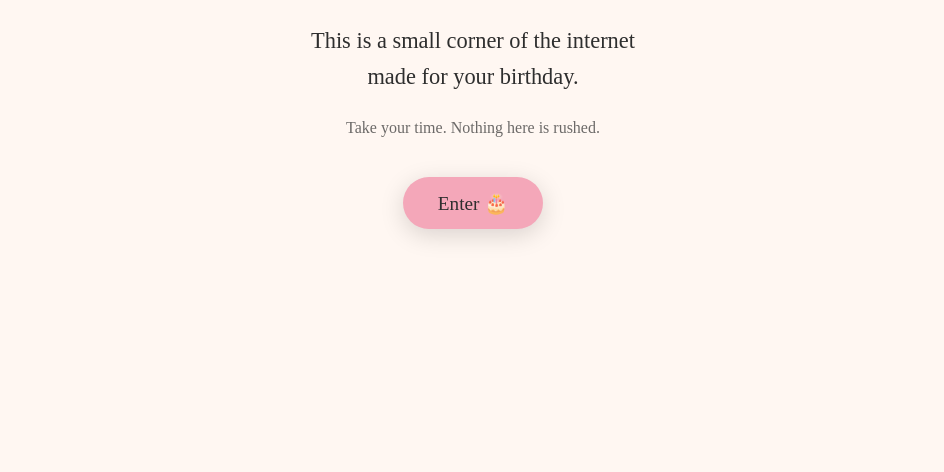
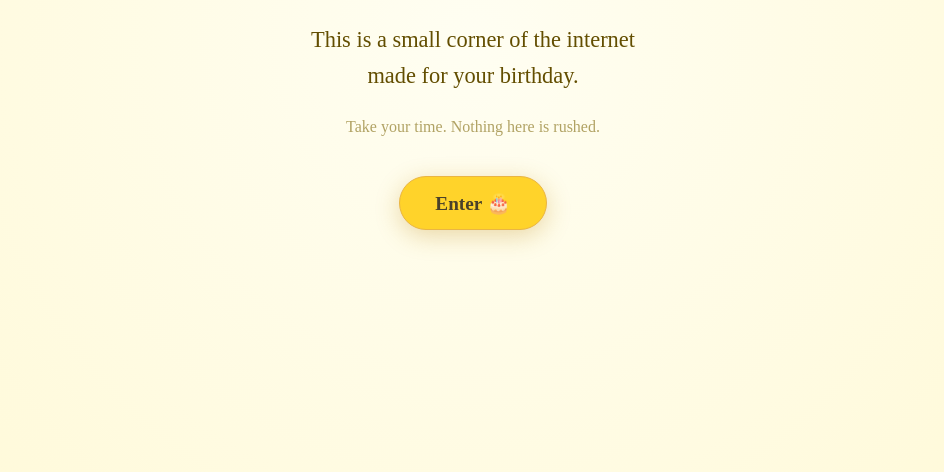
Before and after one commit to theguyP8/gift, a plain HTML site: page index.html in a window 1280 px wide. Shown: the part 392-864 px from the top of the page, without its empty margins (167-1111 px from the left). Drawn offline with Linux system fonts and the light colour scheme.

Commit message:
Revise styles in styles.css for improved design
Updated styles for body, hero section, headings, and buttons with new colors and gradients.

```diff
--- a/styles.css
+++ b/styles.css
@@ -1,6 +1,8 @@
 body {
-    background-color: #FFF7F2;
-    color: #2E2E2E;
+    /* A rich, warm cream that feels like parchment, not peach */
+    background-color: #FFFEF2;
+    /* Deep Olive-Brown provides much better harmony with yellow than pure grey */
+    color: #4A412A;
     font-family: 'Playfair Display', serif;
     margin: 0;
 }
@@ -13,37 +15,51 @@ body {
     align-items: center;
     text-align: center;
     padding: 2rem;
+    /* Subtle radial glow to make the center pop */
+    background: radial-gradient(circle, #FFFEF2 0%, #FFF9D6 100%);
 }
 
 h1 {
     font-size: 2.8rem;
     margin-bottom: 1rem;
+    /* Using a bold Ochre for the primary heading */
+    color: #8B6508;
 }
 
 .subtitle {
     font-size: 1.4rem;
     line-height: 1.6;
     margin-bottom: 0.5rem;
+    color: #634E00;
 }
 
 .hint {
     font-size: 1rem;
-    opacity: 0.7;
+    /* Lower opacity but still within the warm spectrum */
+    color: #7D6608;
+    opacity: 0.6;
     margin-bottom: 2.5rem;
 }
 
 .btn {
-    background-color: #F4A7B9;
-    color: #2E2E2E;
+    /* Bold Mustard Yellow - This is your primary action color */
+    background-color: #FFD32A;
+    color: #4A412A;
     text-decoration: none;
     padding: 0.9rem 2.2rem;
     border-radius: 30px;
     font-size: 1.2rem;
-    box-shadow: 0 6px 25px rgba(0,0,0,0.15);
-    transition: transform 0.2s ease, box-shadow 0.2s ease;
+    font-weight: 600;
+    /* Warm shadow instead of a cold black one */
+    box-shadow: 0 6px 25px rgba(184, 134, 11, 0.3);
+    transition: all 0.3s cubic-bezier(0.175, 0.885, 0.32, 1.275);
+    border: 1px solid #EAB543;
 }
 
 .btn:hover {
-    transform: translateY(-3px);
-    box-shadow: 0 10px 30px rgba(0,0,0,0.2);
+    /* Instead of just moving, let's make it "glow" */
+    background-color: #FFC312;
+    transform: translateY(-4px) scale(1.02);
+    box-shadow: 0 12px 35px rgba(184, 134, 11, 0.4);
+    color: #2E2E2E;
 }
```
